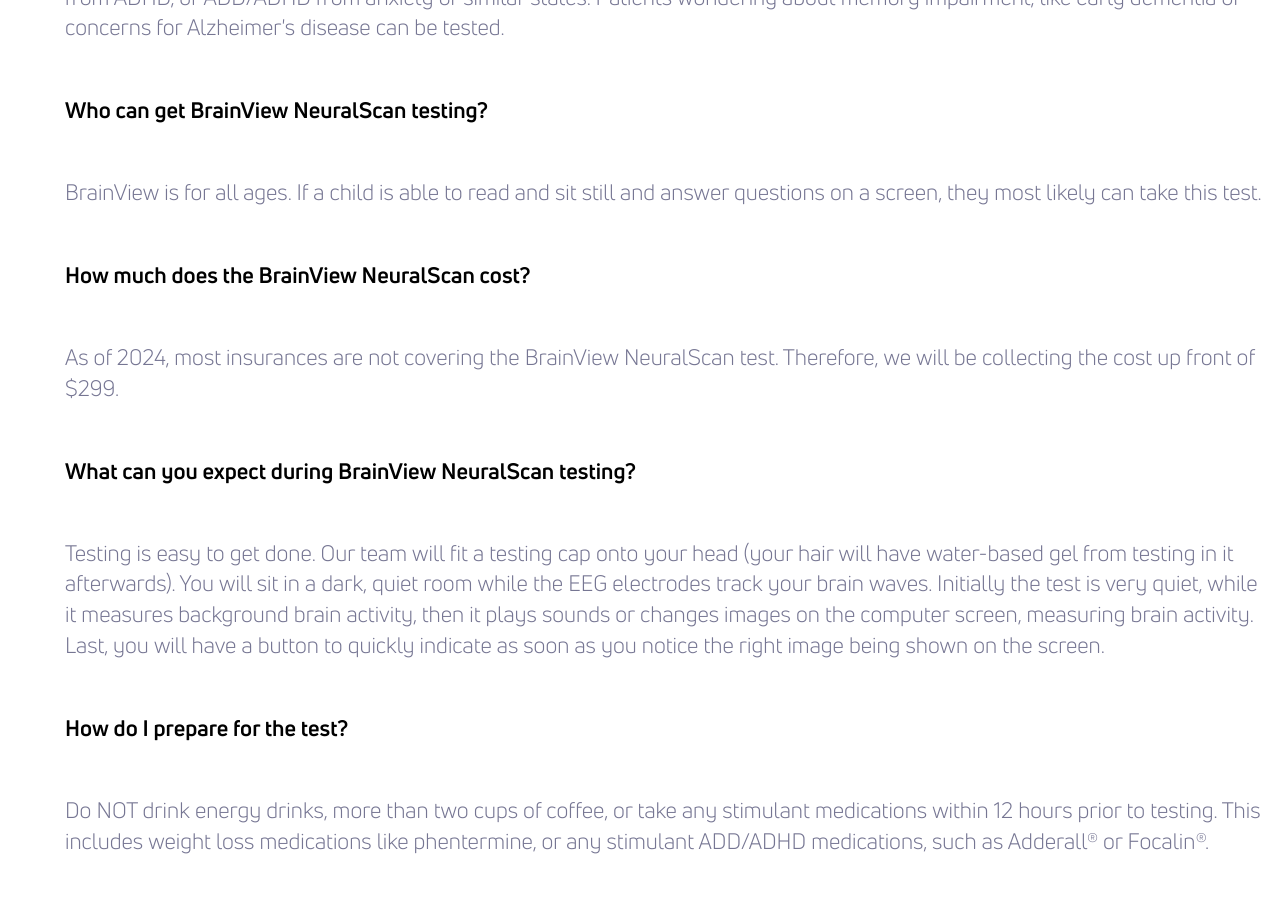
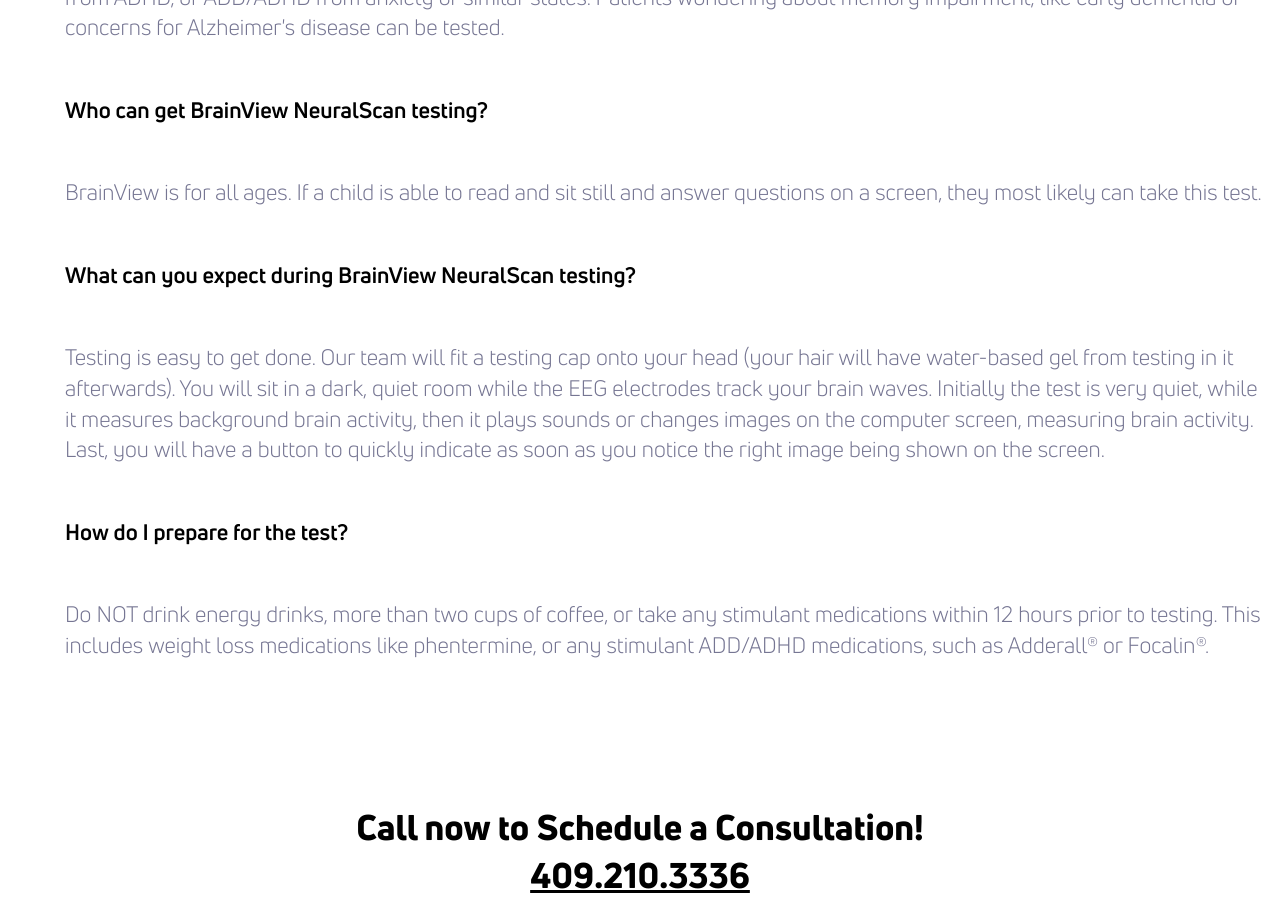
Before and after one commit to theneverwoods/gerstenberg.clinic, a Jekyll site: the page built from services/NeuralScan.html, in a window 1280 px wide and 900 px high, scrolled down 3216 px. Built offline with Jekyll 4.4.1, drawn with Linux system fonts in a browser that asks for light colours.

Commit message:
Update NeuralScan.html

```diff
--- a/services/NeuralScan.html
+++ b/services/NeuralScan.html
@@ -95,8 +95,6 @@ redirect_from: /checkyourhead
         <p>BrainView shows markers that relate to working memory, sensory/processing concerns, and focus. It can help discriminate ADD from ADHD, or ADD/ADHD from anxiety or similar states. Patients wondering about memory impairment, like early dementia or concerns for Alzheimer's disease can be tested.</p>
 		<h3 class="bottom">Who can get BrainView NeuralScan testing?</h3>
         <p>BrainView is for all ages. If a child is able to read and sit still and answer questions on a screen, they most likely can take this test.</p>
-        <h3 class="bottom">How much does the BrainView NeuralScan cost?</h3>
-		<p>As of 2024, most insurances are not covering the BrainView NeuralScan test. Therefore, we will be collecting the cost up front of $299.</p>
         <h3>What can you expect during BrainView NeuralScan testing?</h3>
         <p>Testing is easy to get done. Our team will fit a testing cap onto your head (your hair will have water-based gel from testing in it afterwards). You will sit in a dark, quiet room while the EEG electrodes track your brain waves. Initially the test is very quiet, while it measures background brain activity, then it plays sounds or changes images on the computer screen, measuring brain activity. Last, you will have a button to quickly indicate as soon as you notice the right image being shown on the screen.</p>
         <h3>How do I prepare for the test?</h3>
```
